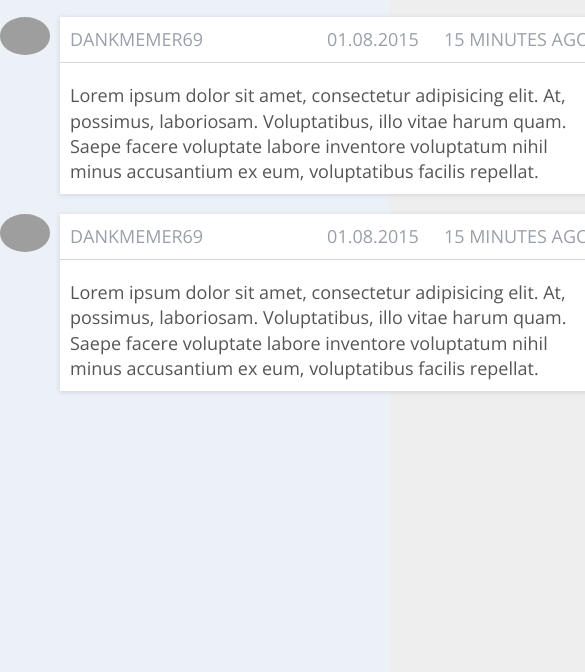
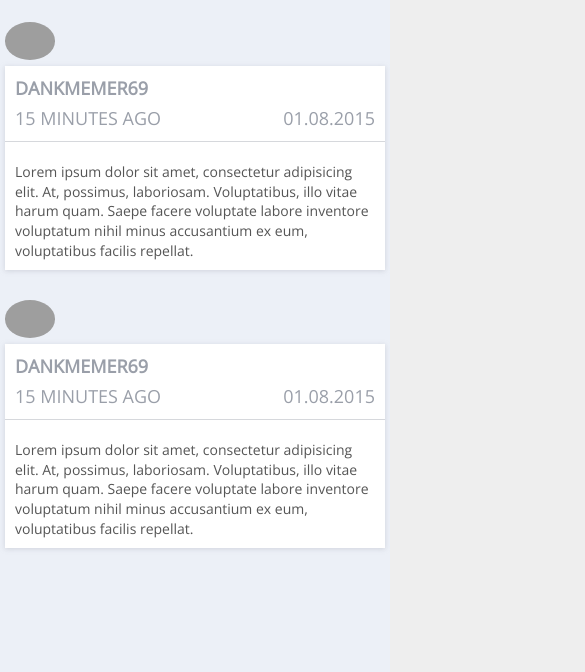
Before and after one commit to AKrauseDesign/subalertmessage, a website: page frontend/dashboard/index.html in a window 390 px wide. Shown: the part 172-844 px from the top of the page, 585 px wide, since content can reach past the window. Drawn offline with nearby package versions, Linux system fonts and the light colour scheme; grey boxes are pictures that could not be loaded.

Commit message:
This is responsive

```diff
--- a/frontend/dashboard/index.html
+++ b/frontend/dashboard/index.html
@@ -1,6 +1,7 @@
 <!DOCTYPE html>
 <html lang="en">
 <head>
+  <meta name="viewport" content="width=device-width, user-scalable=no, initial-scale=1.0, maximum-scale=1.0, minimum-scale=1.0">
   <meta charset="UTF-8">
   <title>Subscriber Alert Page</title>
   <link rel="stylesheet" href="dist/main.css">
--- a/frontend/dashboard/sass/main.sass
+++ b/frontend/dashboard/sass/main.sass
@@ -55,8 +55,6 @@ header.header
   width: 100%
   margin: 20px 0
   font-weight: 100
-
-
   .img-hold
     width: 50px
     display: inline-block
@@ -64,11 +62,9 @@ header.header
     img
       width: 100%
       border-radius: 50%
-
-
-
   .message-wrap
-    width:540px
+    width: 100%
+    max-width:540px
     display: inline-block
     float: right
     background-color: #fff
@@ -86,7 +82,6 @@ header.header
 
       .date
         margin-right: 25px
-
 
     .message
       padding: 10px
@@ -108,8 +103,27 @@ header.header
 .right-text
   text-align: right
 
-
 .wrapper
-  width: 600px
+  width: 100%
   max-width: 600px
   margin: 0 auto
+
+@media screen and (min-width: 320px) and (max-width: 480px)
+  .cart
+    .message-wrap
+      .message
+        font-size: 14px
+@media screen and (min-width: 320px) and (max-width: 630px)
+  .cart
+    padding: 5px
+    box-sizing: border-box
+    .message-wrap
+      .user-info
+        .username
+          display: block
+          margin-bottom: 5px
+          font-weight: bold
+        .time
+          float: none
+        .date
+          margin-right: 0
```
Also changed, not shown: frontend/dashboard/dist/main.css.
